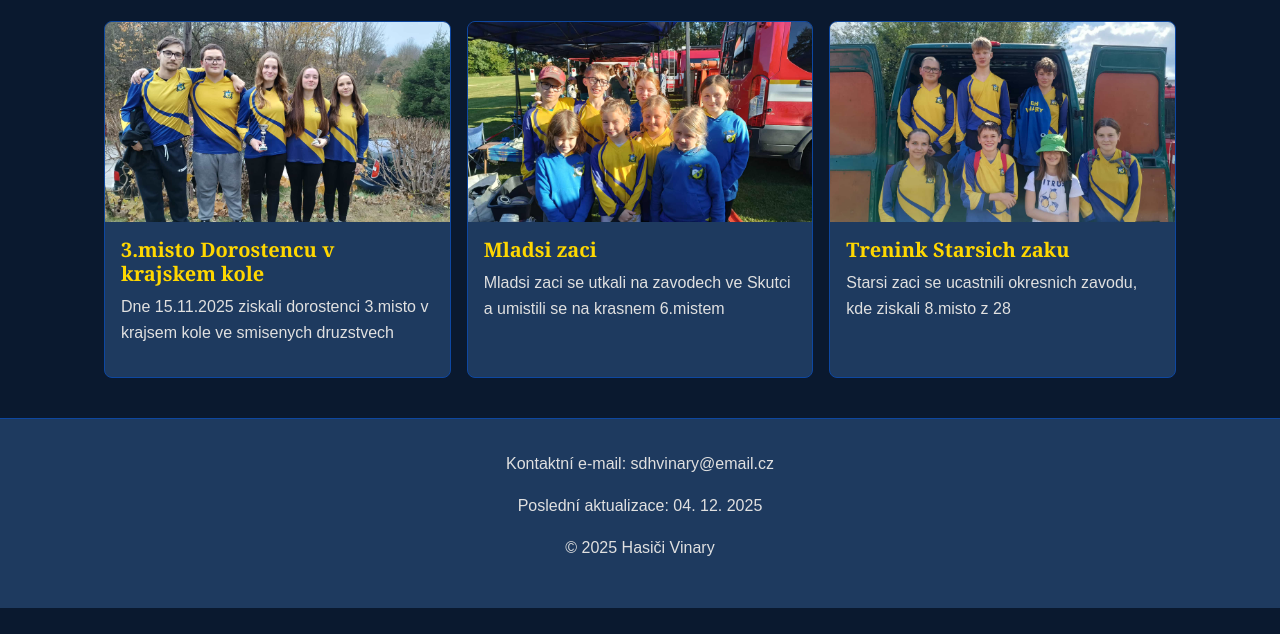
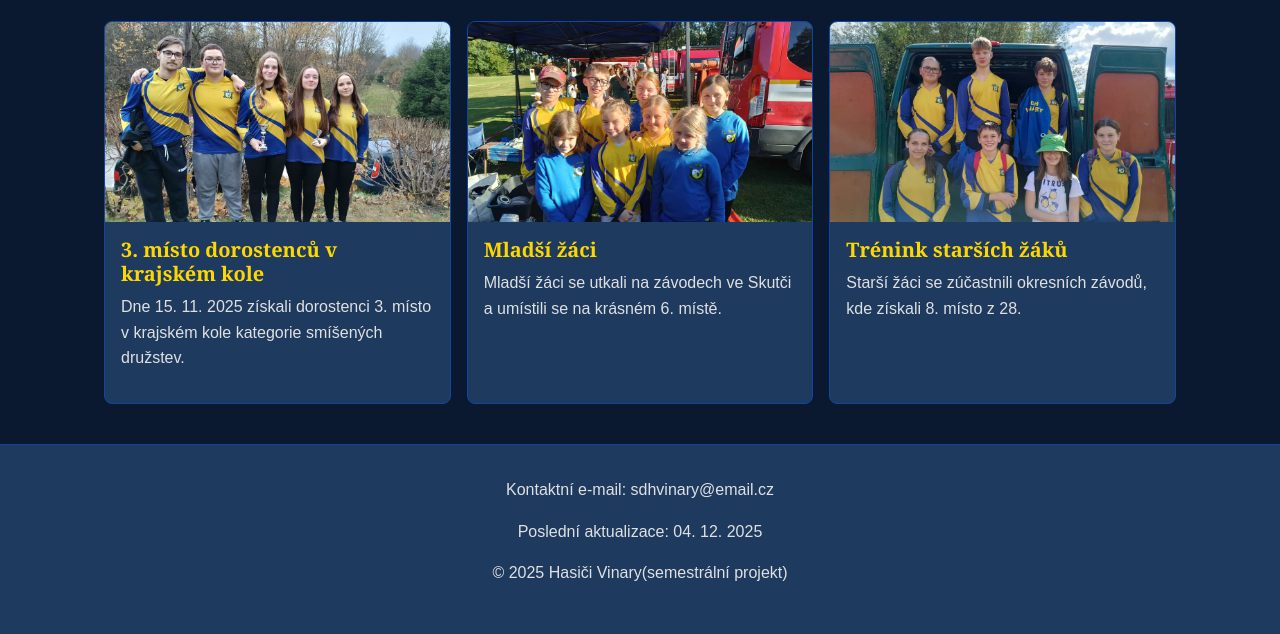
Before and after one commit to JadaTjunec/Vinarymladez, a plain HTML site: page mladez.html in a window 1280 px wide. Shown: the part 228-862 px from the top of the page. Before the commit the page ends 836 px from the top, so only its background shows below. Drawn offline with Linux system fonts and the light colour scheme.

Commit message:
Update mladez.html

```diff
--- a/mladez.html
+++ b/mladez.html
@@ -36,8 +36,8 @@
      <article class="card">
           <img src="img/da497323-cdcd-4b31-a524-718b0f690d72.jpg" alt="Dorostenci" class="card__image">
           <div class="card__content">
-            <h3 class="card__title">3.misto Dorostencu v krajskem kole</h3>
-            <p>Dne 15.11.2025 ziskali dorostenci 3.misto v krajsem kole ve smisenych druzstvech</p>
+            <h3 class="card__title">3. místo dorostenců v krajském kole</h3>
+            <p>Dne 15. 11. 2025 získali dorostenci 3. místo v krajském kole kategorie smíšených družstev.</p>
 
           </div>
         </article>
@@ -46,8 +46,8 @@
         <article class="card">
           <img src="img/c33a0c9a-b1f6-4690-95c8-67c63cb9e198.jpg" alt="Zavody" class="card__image">
           <div class="card__content">
-            <h3 class="card__title">Mladsi zaci</h3>
-            <p>Mladsi zaci se utkali na zavodech ve Skutci a umistili se na krasnem 6.mistem</p>
+            <h3 class="card__title">Mladší žáci</h3>
+            <p>Mladší žáci se utkali na závodech ve Skutči a umístili se na krásném 6. místě.</p>
 
           </div>
         </article>
@@ -55,8 +55,8 @@
         <article class="card">
           <img src="img/9c8f055e-b2e5-4c3b-849c-5836cd079b11.jpg" alt="Starsi zaci" class="card__image">
           <div class="card__content">
-            <h3 class="card__title">Trenink Starsich zaku</h3>
-            <p>Starsi zaci se ucastnili okresnich zavodu, kde ziskali 8.misto z 28</p>
+            <h3 class="card__title">Trénink starších žáků</h3>
+            <p>Starší žáci se zúčastnili okresních závodů, kde získali 8. místo z 28.</p>
 
           </div>
         </article>
@@ -73,10 +73,11 @@
         const today = new Date();
         document.write('Poslední aktualizace: ' + today.toLocaleDateString('cs-CZ', options));
       </script></p>
-      <p>&copy; 2025 Hasiči Vinary </p>
+      <p>&copy; 2025 Hasiči Vinary(semestrální projekt) </p>
 
     </div>
   </footer>
 
 </body>
+
 </html>
```
